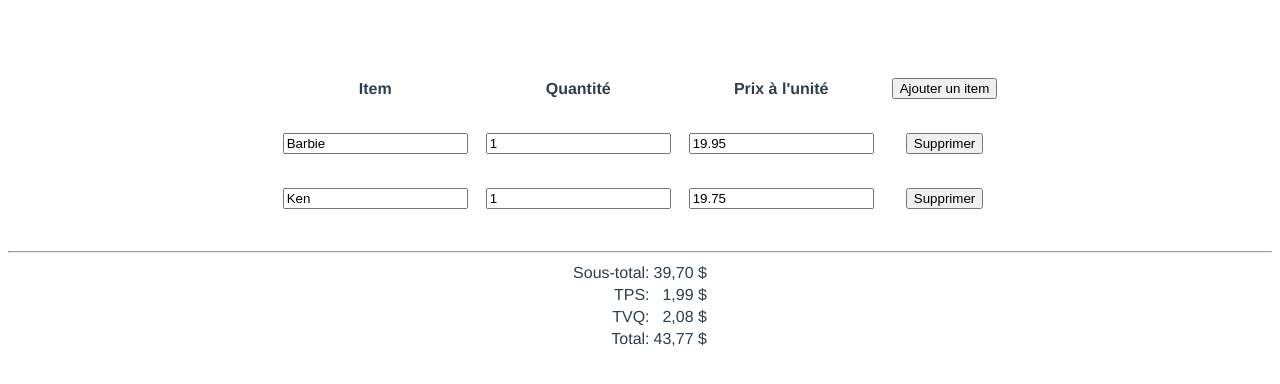
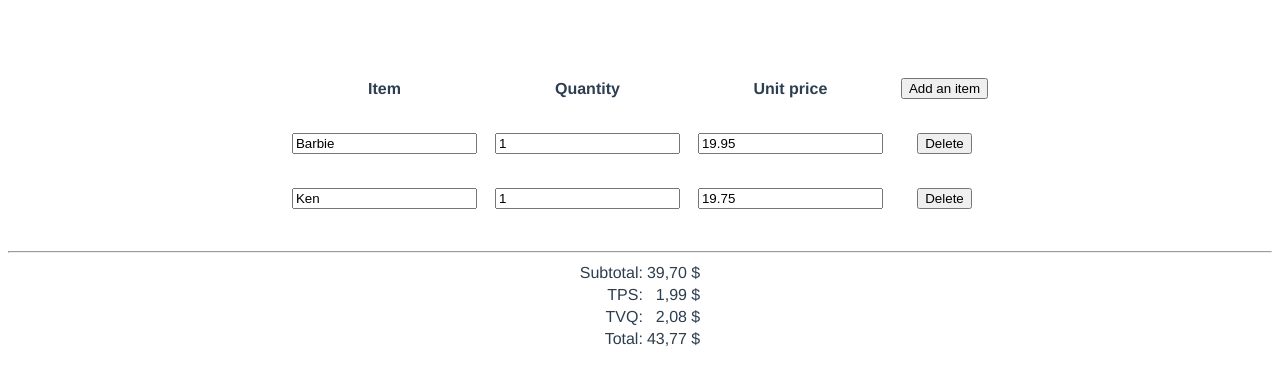
Before and after one commit to bchhun/learning-vuejs, a Vue app: page / in a window 1280 px wide. Shown: the top 384 px of the page. Built offline with nearby package versions, Linux system fonts and the light colour scheme.

Commit message:
from french to english

```diff
--- a/src/components/Caisse.vue
+++ b/src/components/Caisse.vue
@@ -18,20 +18,20 @@
     <table id="caisse-table">
       <tr>
         <th>Item</th>
-        <th>Quantité</th>
-        <th>Prix à l'unité</th>
-        <th><button @click="add_item">Ajouter un item</button></th>
+        <th>Quantity</th>
+        <th>Unit price</th>
+        <th><button @click="add_item">Add an item</button></th>
       </tr>
       <tr v-for="(item, index) in items">
         <td><input type="text" v-model="item.name"></td>
         <td><input type="number" v-model="item.qte"></td>
         <td><input type="number" v-model="item.price"></td>
-        <td><button :data-index="index" @click="remove_item">Supprimer</button></td>
+        <td><button :data-index="index" @click="remove_item">Delete</button></td>
       </tr>
     </table>
     <hr />
     <table id="caisse-total">
-      <tr><td>Sous-total:</td><td>{{ calculateSubTotal() | currency }}</td></tr>
+      <tr><td>Subtotal:</td><td>{{ calculateSubTotal() | currency }}</td></tr>
       <tr><td>TPS:</td><td>{{ calculateTPS() | currency }}</td></tr>
       <tr><td>TVQ:</td><td>{{ calculateTVQ() | currency }}</td></tr>
       <tr><td>Total:</td><td>{{ calculateTotal() | currency }}</td></tr>
--- a/src/store.js
+++ b/src/store.js
@@ -13,7 +13,7 @@ export default new Vuex.Store({
   mutations: {
     add_item (state) {
       state.items.push(
-        {name: 'Nouveau', qte: 1, price: 100}
+        {name: 'New', qte: 1, price: 100}
       )
     },
     remove_item (state, { index }) {
```
